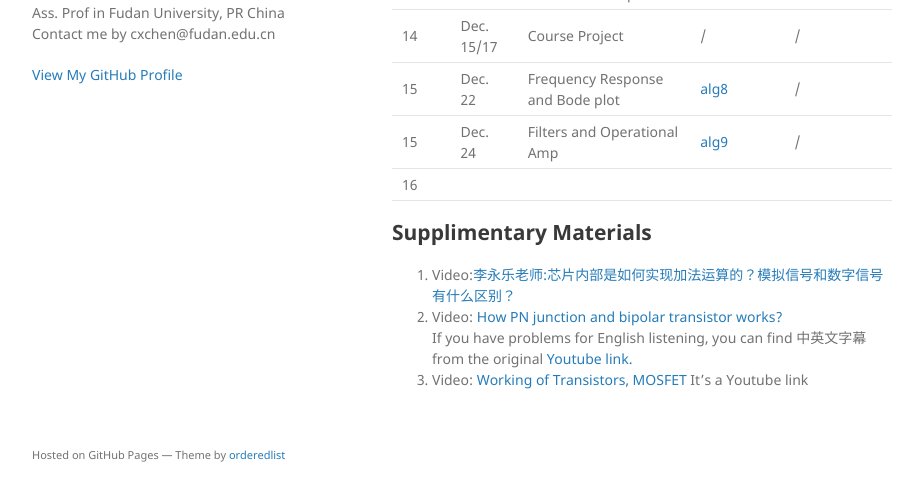
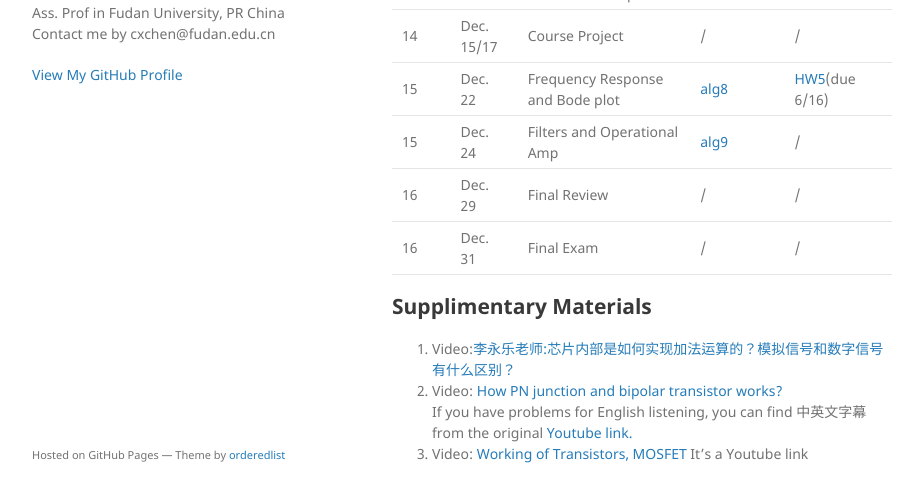
Before and after one commit to cihlab/cihlab.github.io, a Jekyll site: the page built from course/ckt21.md, in a window 1280 px wide and 900 px high, scrolled down 1339 px, cut to the strip 366-868 px from the top of the window. Shown: the whole strip, without its empty margins (178-1101 px from the left). Built offline with Jekyll 4.4.1, drawn with Linux system fonts in a browser that asks for light colours; our own code applies the rules of GitHub Pages for plain Markdown files; before the commit the page ends 2165 px from its top, so only the background shows below that.

Commit message:
Update ckt21.md

```diff
--- a/course/ckt21.md
+++ b/course/ckt21.md
@@ -48,9 +48,10 @@ Time:  Wednsday & Friday Morning
 13| Dec. 8|  Single transistor Amplifier | [alg6](./cktlec18.pdf) | / |
 13| Dec. 10| Current Mirror and Differential Amplifier  | [alg7](./cktlec19.pdf) | / |
 14| Dec. 15/17|  Course Project | / | / |
-15| Dec. 22|  Frequency Response and Bode plot | [alg8](./cktlec20.pdf) | / |
+15| Dec. 22|  Frequency Response and Bode plot | [alg8](./cktlec20.pdf) | [HW5](./hw5_2021.pdf)(due 6/16) |
 15| Dec. 24|  Filters and Operational Amp  | [alg9](./cktlec21.pdf) | / |
-16|        | | | |
+16| Dec. 29|  Final Review |  / | / |
+16| Dec. 31|  Final Exam | / | / |
 
 ## Supplimentary Materials
 1. Video:[李永乐老师:芯片内部是如何实现加法运算的？模拟信号和数字信号有什么区别？](https://www.bilibili.com/video/BV1Ks41157eR)
```
